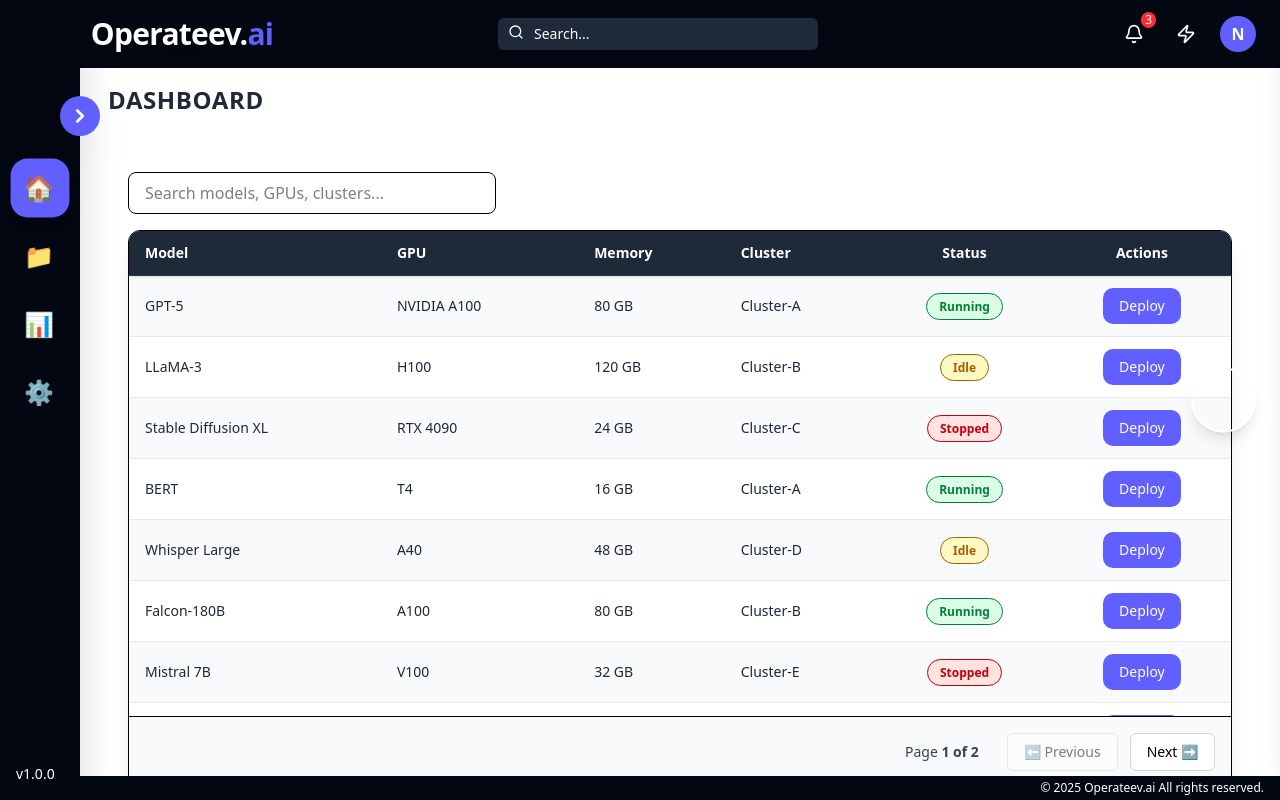
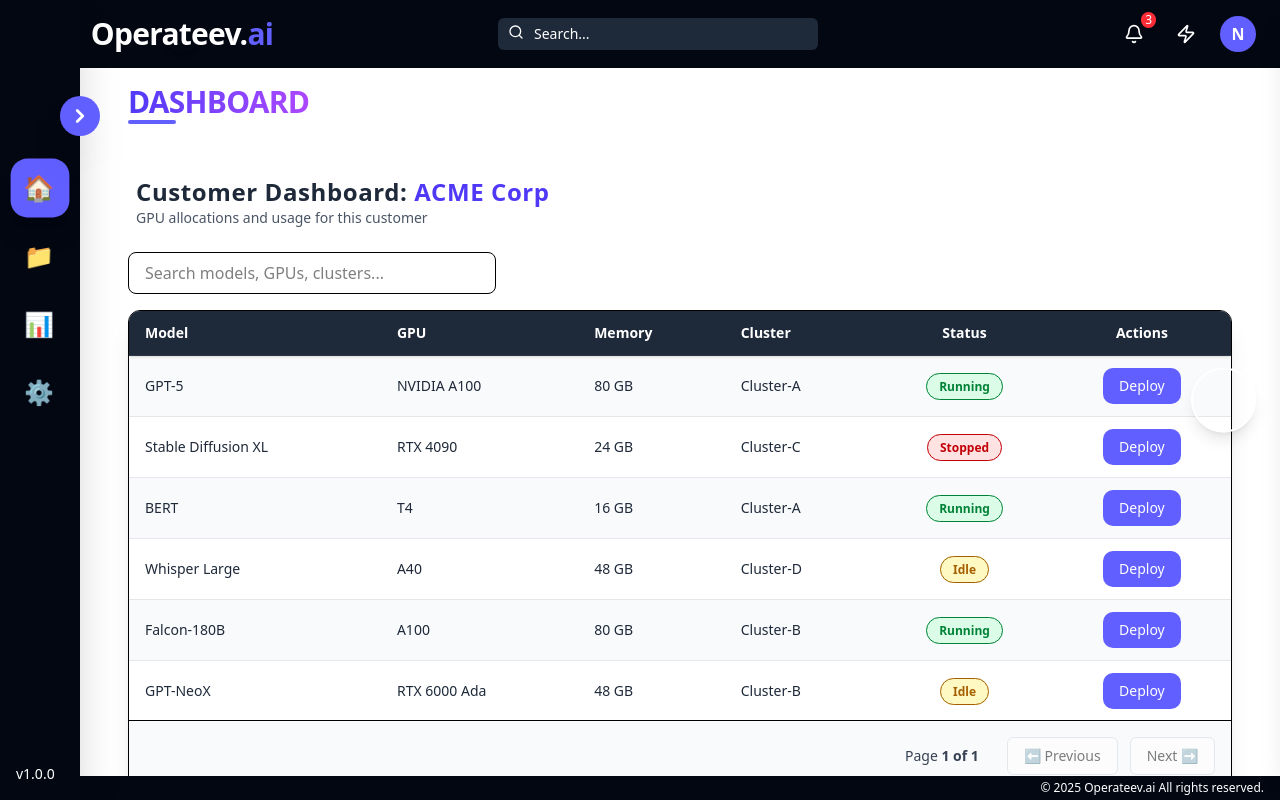
Before and after one commit to argadenil/operateev-ai, a Next.js app: page /dashboard in a window 1280 px wide. Built offline with nearby package versions, Linux system fonts and the light colour scheme; grey boxes are pictures that could not be loaded.

Commit message:
changes added for UI

```diff
--- a/app/components/homeLayout.tsx
+++ b/app/components/homeLayout.tsx
@@ -72,9 +72,12 @@ export default function HomeLayout({ children }: { children: React.ReactNode })
             <div className="flex flex-col flex-grow relative z-20 bg-white">
                 <Header />
                 <main className="flex-grow p-4 overflow-auto bg-white">
-                    <div className="flex items-center justify-between mb-6 ml-3">
-                        <h1 className="text-2xl font-semibold text-gray-800 tracking-wide">
-                            {routeMap[pathname]?.toUpperCase() || "PAGE"}
+                    <div className="flex items-center justify-between mb-6 ml-8">
+                        <h1 className="text-3xl font-extrabold text-gray-900 tracking-tight relative">
+                            <span className="bg-gradient-to-r from-indigo-600 to-purple-500 bg-clip-text text-transparent">
+                                {routeMap[pathname]?.toUpperCase() || "PAGE"}
+                            </span>
+                            <span className="absolute left-0 -bottom-1 w-12 h-1 bg-indigo-500 rounded-full"></span>
                         </h1>
                     </div>
 
--- a/app/dashboard/page.tsx
+++ b/app/dashboard/page.tsx
@@ -13,7 +13,7 @@ import {
 } from "@tanstack/react-table";
 import Loader from "../components/loader";
 
-type AIInfra = {
+type GPUResource = {
   id: number;
   model: string;
   gpu: string;
@@ -22,30 +22,17 @@ type AIInfra = {
   status: string;
 };
 
-const data: AIInfra[] = [
+// Example: GPUs allocated to a single customer (e.g. "ACME Corp")
+const data: GPUResource[] = [
   { id: 1, model: "GPT-5", gpu: "NVIDIA A100", memory: "80 GB", cluster: "Cluster-A", status: "Running" },
-  { id: 2, model: "LLaMA-3", gpu: "H100", memory: "120 GB", cluster: "Cluster-B", status: "Idle" },
-  { id: 3, model: "Stable Diffusion XL", gpu: "RTX 4090", memory: "24 GB", cluster: "Cluster-C", status: "Stopped" },
-  { id: 4, model: "BERT", gpu: "T4", memory: "16 GB", cluster: "Cluster-A", status: "Running" },
-  { id: 5, model: "Whisper Large", gpu: "A40", memory: "48 GB", cluster: "Cluster-D", status: "Idle" },
-  { id: 6, model: "Falcon-180B", gpu: "A100", memory: "80 GB", cluster: "Cluster-B", status: "Running" },
-  { id: 7, model: "Mistral 7B", gpu: "V100", memory: "32 GB", cluster: "Cluster-E", status: "Stopped" },
-  { id: 8, model: "Claude-3 Opus", gpu: "H100", memory: "120 GB", cluster: "Cluster-C", status: "Running" },
-  { id: 9, model: "Gemini Ultra", gpu: "TPU v5e", memory: "96 GB", cluster: "Cluster-F", status: "Running" },
-  { id: 10, model: "GPT-NeoX", gpu: "RTX 6000 Ada", memory: "48 GB", cluster: "Cluster-B", status: "Idle" },
-  { id: 11, model: "LLaMA-2 70B", gpu: "A100", memory: "80 GB", cluster: "Cluster-G", status: "Stopped" },
-  { id: 12, model: "GPT-J", gpu: "RTX 3090", memory: "24 GB", cluster: "Cluster-A", status: "Running" },
-  { id: 13, model: "DeepSeek V3", gpu: "H200", memory: "141 GB", cluster: "Cluster-H", status: "Running" },
-  { id: 14, model: "Mixtral 8x7B", gpu: "A100", memory: "80 GB", cluster: "Cluster-I", status: "Idle" },
-  { id: 15, model: "PaLM-2", gpu: "TPU v4", memory: "128 GB", cluster: "Cluster-J", status: "Stopped" },
-  { id: 16, model: "ChatGLM-3", gpu: "RTX 4090", memory: "24 GB", cluster: "Cluster-C", status: "Running" },
-  { id: 17, model: "Qwen-72B", gpu: "H100", memory: "120 GB", cluster: "Cluster-K", status: "Running" },
-  { id: 18, model: "Stable Cascade", gpu: "A40", memory: "48 GB", cluster: "Cluster-L", status: "Idle" },
-  { id: 19, model: "Bloom", gpu: "V100", memory: "32 GB", cluster: "Cluster-M", status: "Stopped" },
-  { id: 20, model: "Phi-3", gpu: "RTX 6000 Ada", memory: "48 GB", cluster: "Cluster-N", status: "Running" },
+  { id: 2, model: "Stable Diffusion XL", gpu: "RTX 4090", memory: "24 GB", cluster: "Cluster-C", status: "Stopped" },
+  { id: 3, model: "BERT", gpu: "T4", memory: "16 GB", cluster: "Cluster-A", status: "Running" },
+  { id: 4, model: "Whisper Large", gpu: "A40", memory: "48 GB", cluster: "Cluster-D", status: "Idle" },
+  { id: 5, model: "Falcon-180B", gpu: "A100", memory: "80 GB", cluster: "Cluster-B", status: "Running" },
+  { id: 6, model: "GPT-NeoX", gpu: "RTX 6000 Ada", memory: "48 GB", cluster: "Cluster-B", status: "Idle" },
 ];
 
-const columns: ColumnDef<AIInfra>[] = [
+const columns: ColumnDef<GPUResource>[] = [
   { accessorKey: "model", header: "Model" },
   { accessorKey: "gpu", header: "GPU" },
   { accessorKey: "memory", header: "Memory" },
@@ -59,8 +46,8 @@ const columns: ColumnDef<AIInfra>[] = [
         status === "Running"
           ? "bg-green-100 text-green-700 border-green-700"
           : status === "Idle"
-            ? "bg-yellow-100 text-yellow-700 border-yellow-700"
-            : "bg-red-100 text-red-700 border-red-700";
+          ? "bg-yellow-100 text-yellow-700 border-yellow-700"
+          : "bg-red-100 text-red-700 border-red-700";
 
       return (
         <span className={`px-3 py-1 rounded-full text-xs font-semibold border ${color}`}>
@@ -74,7 +61,9 @@ const columns: ColumnDef<AIInfra>[] = [
     header: "Actions",
     cell: ({ row }) => (
       <button
-        onClick={() => alert(`Deploying ${row.original.model} on ${row.original.cluster}`)}
+        onClick={() =>
+          alert(`Deploying ${row.original.model} on ${row.original.cluster}`)
+        }
         className="bg-indigo-500 hover:bg-[#2f13b0] text-white px-4 py-2 rounded-[10px] text-bold transition-colors"
       >
         Deploy
@@ -116,6 +105,14 @@ export default function Dashboard() {
 
   return (
     <div className="p-8 h-[85vh] flex flex-col">
+      {/* Customer Header */}
+      <div className="mb-6 ml-2">
+        <h1 className="text-2xl font-bold text-gray-800 tracking-wide">
+          Customer Dashboard: <span className="text-indigo-600">ACME Corp</span>
+        </h1>
+        <p className="text-gray-600 text-sm">GPU allocations and usage for this customer</p>
+      </div>
+
       {/* Search box */}
       <div className="mb-4 flex items-center gap-4">
         <input
@@ -126,6 +123,7 @@ export default function Dashboard() {
         />
       </div>
 
+      {/* Table */}
       <div className="flex-1 rounded-xl shadow-xl overflow-hidden bg-white border flex flex-col">
         <div className="flex-1 overflow-y-auto">
           <table className="w-full border-collapse">
```
